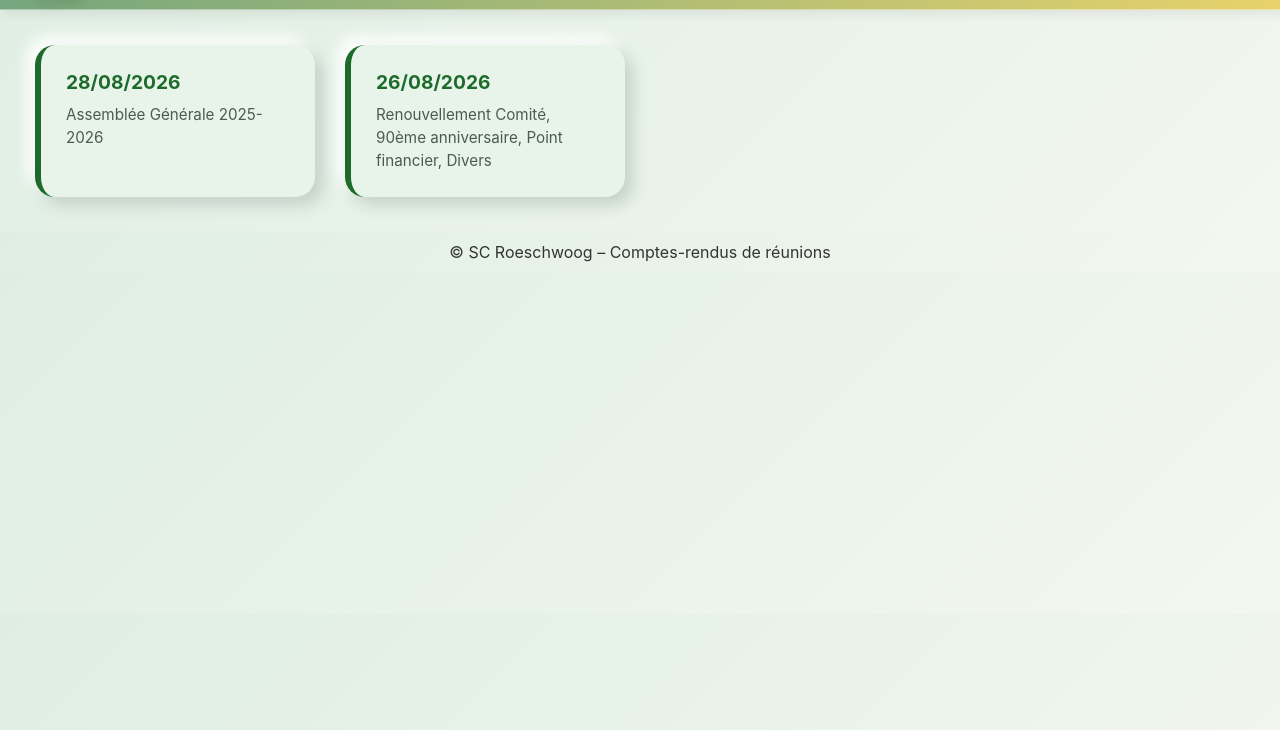
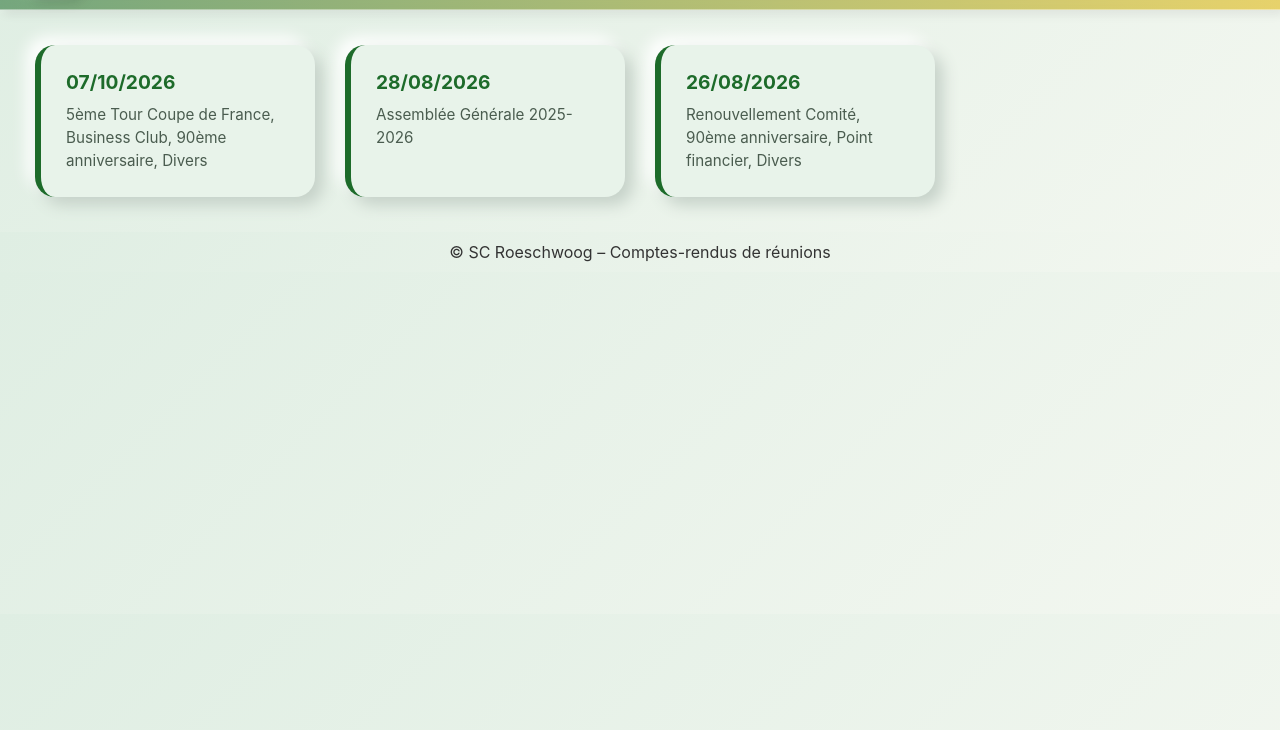
Before and after one commit to romainboehm/scroeschwoogcomite, a plain HTML site: page reunions_2627.html in a window 1280 px wide. Shown: the part 70-800 px from the top of the page. Drawn offline with Linux system fonts and the light colour scheme.

Commit message:
Add event cards for 2026 reunions

```diff
--- a/reunions_2627.html
+++ b/reunions_2627.html
@@ -169,6 +169,12 @@
     <div class="container">
         <div class="grid">
 
+
+			<div class="card">
+                <a href="https://1drv.ms/b/c/534b23b5926c6a32/IQChdC48odK-TKl8FIL4gogMAfTK1pRqEDbIS_ONDwN7x70?e=mRt9iW" target="_blank">07/10/2026</a>
+                <div class="desc">5ème Tour Coupe de France, Business Club, 90ème anniversaire, Divers</div>
+			</div>
+
 			<div class="card">
                 <a href="https://1drv.ms/b/c/534b23b5926c6a32/IQBVGZHlpalaQb-n3qydMAnzAYh3Bv6KIcpOPShPm61jHjs?e=cbOFdq" target="_blank">28/08/2026</a>
                 <div class="desc">Assemblée Générale 2025-2026</div>
```
